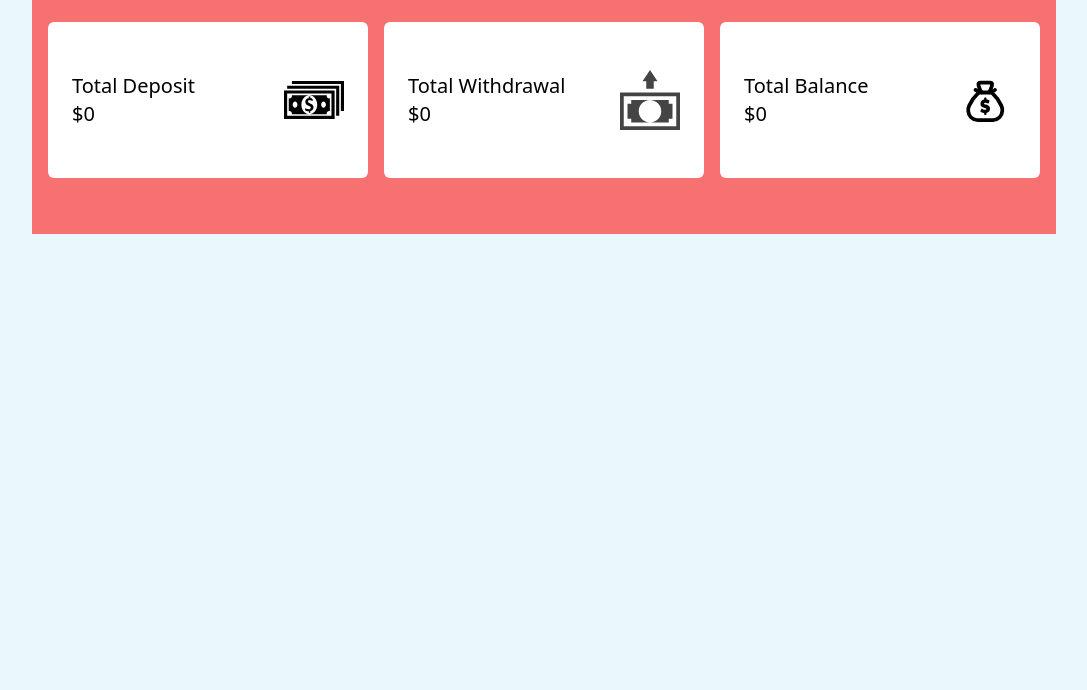
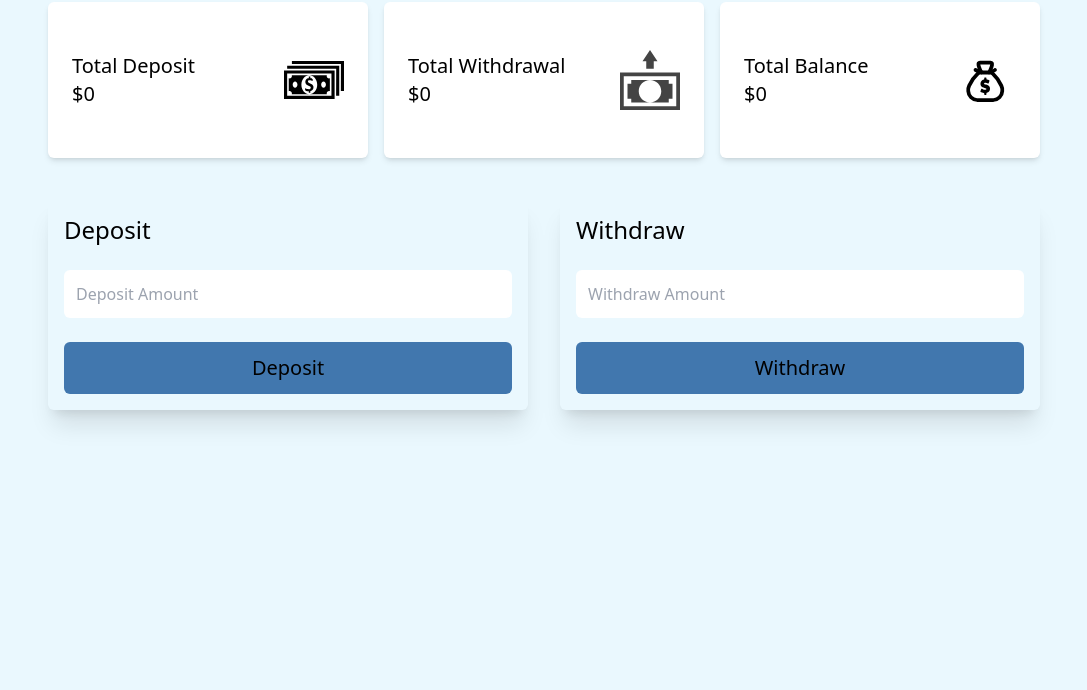
Before and after one commit to marycynthia2020/bankApp, a plain HTML site: page bank.html in a window 1280 px wide. Shown: the part 110-800 px from the top of the page, without its empty margins (96-1183 px from the left). Drawn offline with Linux system fonts and the light colour scheme.

Commit message:
commit my changes

```diff
--- a/bank.html
+++ b/bank.html
@@ -7,10 +7,10 @@
     <title>Bank App</title>
 </head>
 <body class="w-screen bg-[#eaf8fe] grid place-items-center">
-    <div class=" w-full md:w-4/5 p-4 mt-10 lg:w-[80%] 2xl:w-[60%] bg-red-400 ">
+    <div class=" w-full md:w-4/5 p-4 mt-5 lg:w-[80%] 2xl:w-[60%]">
         <h1 class="text-3xl font-bold mb-10">Your Dashboard</h1>
         <div class=" grid sm:grid-cols-2 xl:grid-cols-3 gap-4 mb-10">
-            <div class=" one px-6 py-12 flex justify-between items-center bg-white rounded-md text-xl font-medium">
+            <div class=" one px-6 py-12 flex justify-between items-center bg-white rounded-md text-xl font-medium shadow-md">
                 <div>
                     <p>Total Deposit</p>
                     <p>$0</p>
@@ -18,7 +18,7 @@
                 <img src="/images/dollar1-svgrepo-com.svg" alt="dollar" width="60" height="60">
             </div>
 
-            <div class="two px-6 py-12 flex justify-between items-center bg-white rounded-md text-xl font-medium">
+            <div class="two px-6 py-12 flex justify-between items-center bg-white rounded-md text-xl font-medium shadow-md">
                 <div>
                     <p>Total Withdrawal</p>
                     <p>$0</p>
@@ -26,7 +26,7 @@
                 <img src="/images/money-withdraw-svgrepo-com.svg" alt="dollar" width="60" height="60">
             </div>
 
-            <div class="three px-6 py-12 flex justify-between items-center bg-white rounded-md text-xl font-medium">
+            <div class="three px-6 py-12 flex justify-between items-center bg-white rounded-md text-xl font-medium shadow-md">
                 <div>
                     <p>Total Balance</p>
                     <p>$0</p>
@@ -34,6 +34,21 @@
                 <img src="/images/money-bag-svgrepo-com.svg" alt="dollar" width="60" height="60">
             </div>
         </div>
+
+        <div class="grid sm:grid-cols-2 gap-8">
+            <div class="rounded-md p-4 flex flex-col gap-6 shadow-xl">
+                <h3 class="text-2xl font-medium">Deposit</h3>
+                <input type="number" class="p-3 rounded-md" placeholder="Deposit Amount">
+                <button class="bg-[#4177ae] p-3 text-xl rounded-md">Deposit</button>
+            </div>
+            <div class="rounded-md p-4 flex flex-col gap-6 shadow-xl">
+                <h3 class="text-2xl font-medium">Withdraw</h3>
+                <input type="number" class="p-3 rounded-md" placeholder="Withdraw Amount">
+                <button class="bg-[#4177ae] p-3 text-xl rounded-md">Withdraw</button>
+            </div>
+        </div>
+
+
     </div>
 </body>
 </html>
```
Also changed, not shown: dist/style.css.
